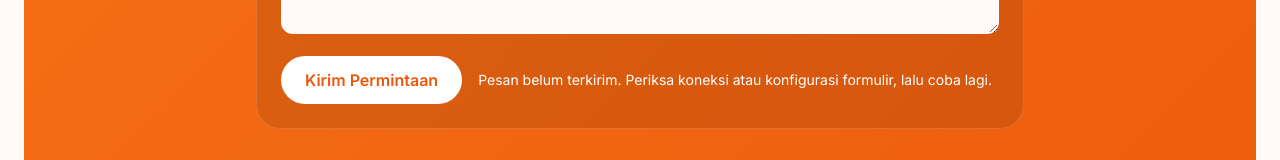
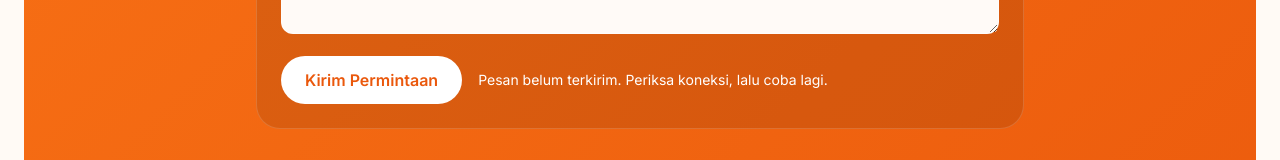
Before and after one commit to ahmedsurname354-design/website-visitigamedia, a React (Vite) app: page / in a window 1280 px wide. Both pictures are taken after typing "Sample", "name@example.com", "5551234", "Sample" into the empty fields and a click on the button "Kirim Permintaan". Shown: the part 1674-1834 px from the top of the page. Built offline with nearby package versions, Linux system fonts and the light colour scheme; no server answers.

Commit message:
fix: show contact form submission errors

```diff
--- a/src/components/CTASection.tsx
+++ b/src/components/CTASection.tsx
@@ -4,20 +4,35 @@ import { useScrollReveal } from '@/hooks/useScrollReveal';
 import { ArrowRight, Phone, Mail, MapPin } from 'lucide-react';
 import { supabase } from '@/lib/supabase';
 
+function getContactErrorMessage(error: { code?: string; message?: string }) {
+  if (error.code === '42501') {
+    return 'Pengiriman ditolak oleh konfigurasi keamanan form. Pastikan migration security terbaru sudah dijalankan di Supabase.';
+  }
+
+  if (error.code === '23514') {
+    return 'Periksa kembali data: nama minimal 2 karakter, pesan minimal 10 karakter, dan nomor WhatsApp bila diisi harus valid.';
+  }
+
+  return 'Pesan belum terkirim. Periksa koneksi, lalu coba lagi.';
+}
+
 export default function CTASection() {
   const { ref, isInView } = useScrollReveal();
   const [isSubmitting, setIsSubmitting] = useState(false);
   const [formStatus, setFormStatus] = useState<'idle' | 'success' | 'error'>('idle');
+  const [formError, setFormError] = useState('');
 
   const handleSubmit = async (event: FormEvent<HTMLFormElement>) => {
     event.preventDefault();
     if (!supabase) {
+      setFormError('Konfigurasi formulir belum tersedia. Hubungi administrator website.');
       setFormStatus('error');
       return;
     }
 
     setIsSubmitting(true);
     setFormStatus('idle');
+    setFormError('');
 
     const form = new FormData(event.currentTarget);
     try {
@@ -30,6 +45,7 @@ export default function CTASection() {
 
       if (error) {
         console.error('Failed to submit contact message:', error.message);
+        setFormError(getContactErrorMessage(error));
         setFormStatus('error');
         return;
       }
@@ -38,6 +54,7 @@ export default function CTASection() {
       setFormStatus('success');
     } catch (error) {
       console.error('Unexpected error while submitting contact message:', error);
+      setFormError('Pesan belum terkirim. Periksa koneksi, lalu coba lagi.');
       setFormStatus('error');
     } finally {
       setIsSubmitting(false);
@@ -151,7 +168,7 @@ export default function CTASection() {
                   {isSubmitting ? 'Mengirim...' : 'Kirim Permintaan'}
                 </button>
                 {formStatus === 'success' && <p role="status" className="text-sm text-white">Pesan berhasil dikirim. Terima kasih!</p>}
-                {formStatus === 'error' && <p role="alert" className="text-sm text-white">Pesan belum terkirim. Periksa koneksi atau konfigurasi formulir, lalu coba lagi.</p>}
+                {formStatus === 'error' && <p role="alert" className="text-sm text-white">{formError}</p>}
               </div>
             </form>
 
```
